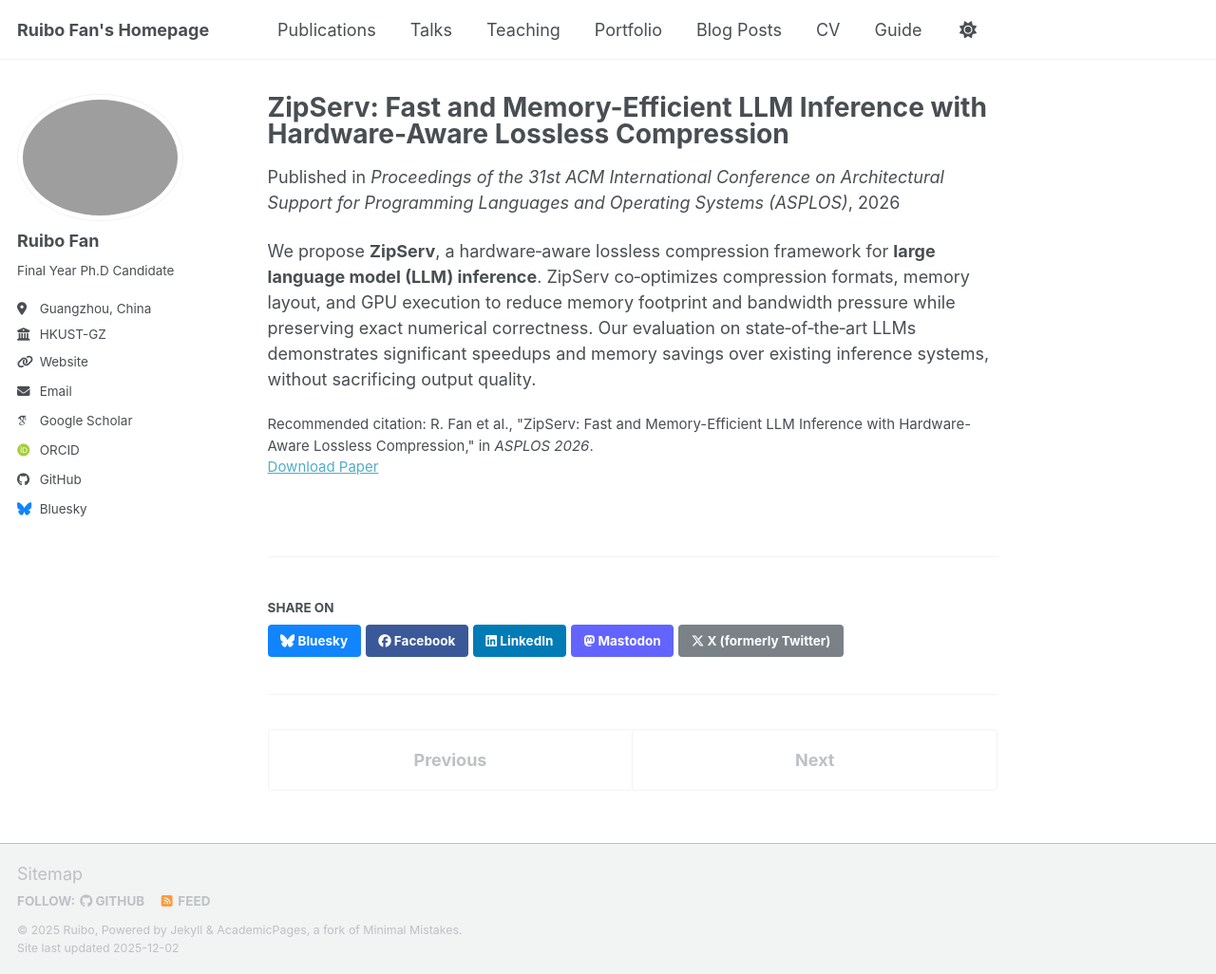
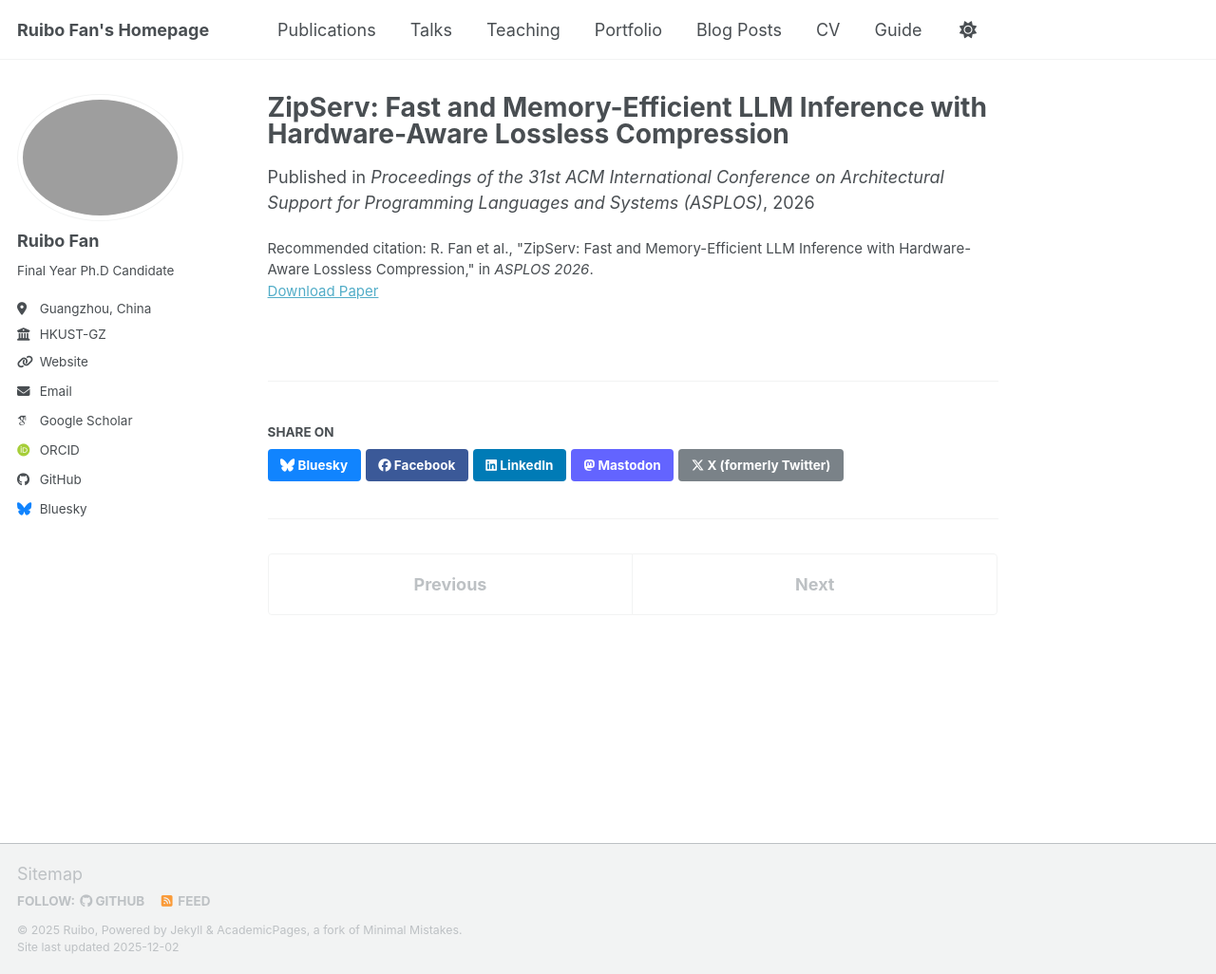
Before and after one commit to ruibo-fan/ruibo-fan.github.io, a Jekyll site: the page built from _publications/2025-06-08-paper-title-number-5.md, in a window 1280 px wide and 1026 px high. Shown: the whole window at 95% size. Built offline with Jekyll 4.4.1, drawn with Linux system fonts in a browser that asks for light colours; some web fonts are replaced; a script bundle is joined from its source files by our own code; library files that are not in the unit come from our copies.

Commit message:
Update 2025-06-08-paper-title-number-5.md

```diff
--- a/_publications/2025-06-08-paper-title-number-5.md
+++ b/_publications/2025-06-08-paper-title-number-5.md
@@ -3,14 +3,12 @@ title: "ZipServ: Fast and Memory-Efficient LLM Inference with Hardware-Aware Los
 collection: publications
 permalink: /publication/zipserv-asplos26
 date: 2026-03-01
-venue: "Proceedings of the 31st ACM International Conference on Architectural Support for Programming Languages and Operating Systems (ASPLOS)"
+venue: "Proceedings of the 31st ACM International Conference on Architectural Support for Programming Languages and Systems (ASPLOS)"
 venue_short: "ASPLOS 2026"
 authors: "Ruibo Fan, et al."
 citation: "R. Fan et al., \"ZipServ: Fast and Memory-Efficient LLM Inference with Hardware-Aware Lossless Compression,\" in <i>ASPLOS 2026</i>."
 paperurl: "https://your-link-to-pdf-or-arxiv"
 codeurl: "https://your-link-to-code-repo"
 type: "conference"
-category: "LLM Inference, Compression, HPC"
+category: llm   # ← 这里改成一个简短 key
 ---
-
-We propose **ZipServ**, a hardware‑aware lossless compression framework for **large language model (LLM) inference**. ZipServ co‑optimizes compression formats, memory layout, and GPU execution to reduce memory footprint and bandwidth pressure while preserving exact numerical correctness. Our evaluation on state‑of‑the‑art LLMs demonstrates significant speedups and memory savings over existing inference systems, without sacrificing output quality.
```
